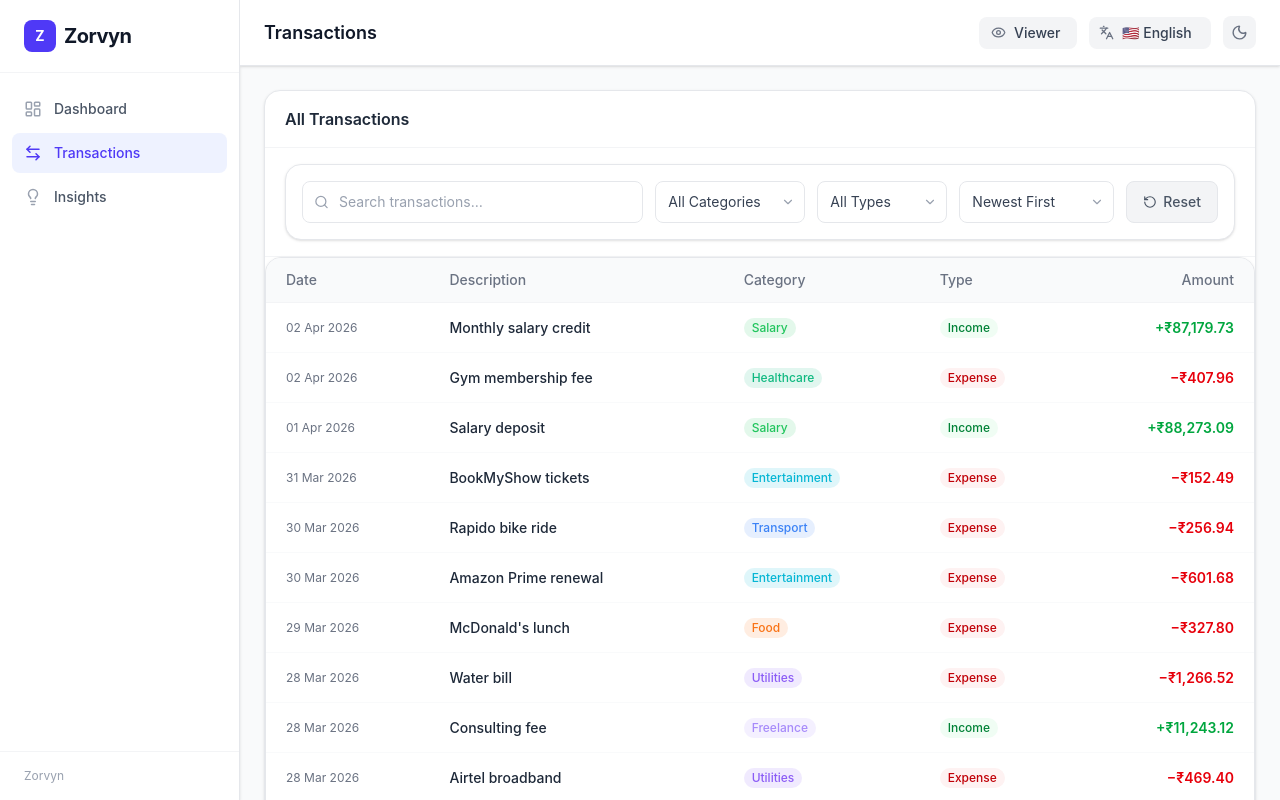
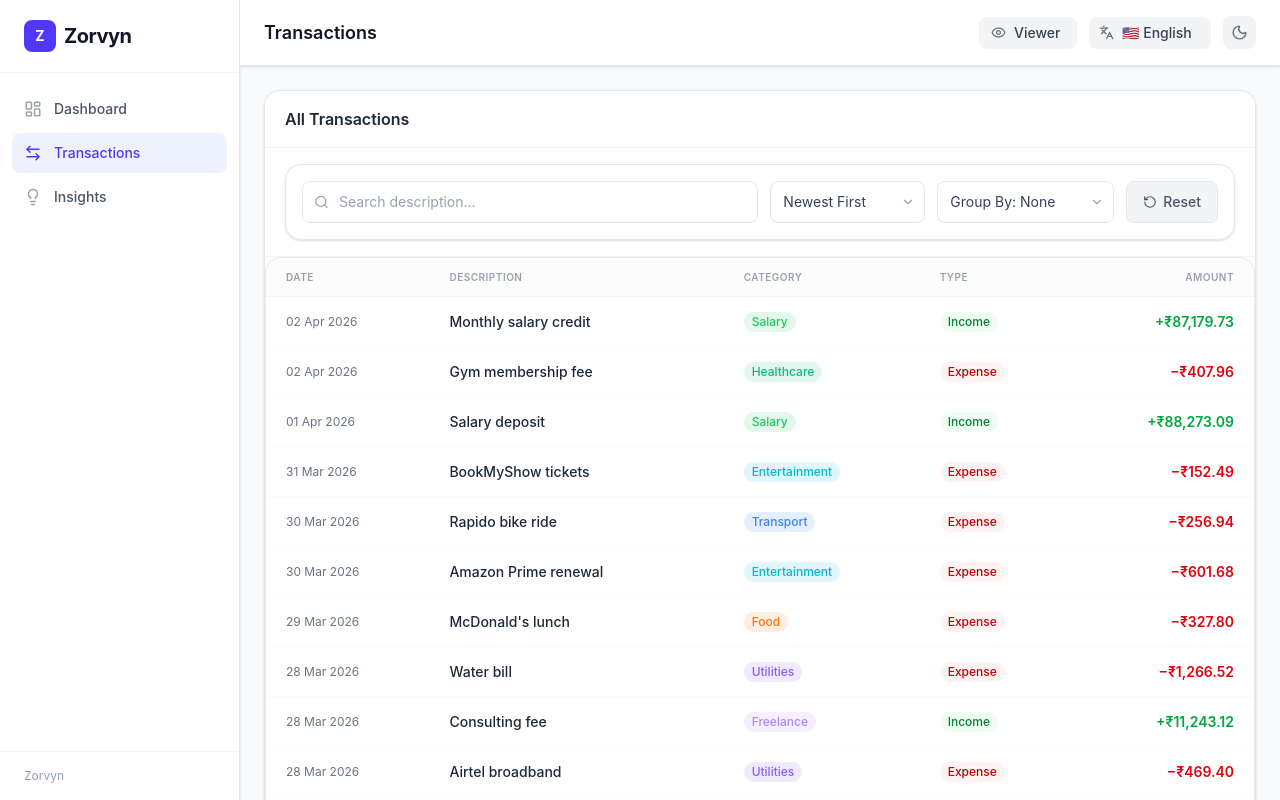
Before and after one commit to KeshavxA/Finance-Dashboard, a React (Vite) app: page / in a window 1280 px wide. Both pictures are taken after a click on the button "Transactions". Built offline with nearby package versions, Linux system fonts and the light colour scheme.

Commit message:
feat: add dynamic Group By feature (Date/Category) with multi-language support

```diff
--- a/src/components/transactions/TransactionFilters.jsx
+++ b/src/components/transactions/TransactionFilters.jsx
@@ -1,12 +1,12 @@
 import { Search, RotateCcw } from 'lucide-react';
 import useStore from '../../store/useStore';
-import { CATEGORIES } from '../../utils/helpers';
+import { CATEGORIES, TRANSLATIONS } from '../../utils/helpers';
 
 const SORT_OPTIONS = [
-    { value: 'date-desc', label: 'Newest First' },
-    { value: 'date-asc', label: 'Oldest First' },
-    { value: 'amount-desc', label: 'Highest Amount' },
-    { value: 'amount-asc', label: 'Lowest Amount' },
+    { value: 'date-desc', labelKey: 'newest' },
+    { value: 'date-asc', labelKey: 'oldest' },
+    { value: 'amount-desc', labelKey: 'highest' },
+    { value: 'amount-asc', labelKey: 'lowest' },
 ];
 
 const selectClass = `
@@ -22,12 +22,14 @@ export default function TransactionFilters() {
     const filters = useStore((s) => s.filters);
     const setFilters = useStore((s) => s.setFilters);
     const resetFilters = useStore((s) => s.resetFilters);
+    const language = useStore((s) => s.language);
+
+    const T = TRANSLATIONS[language] || TRANSLATIONS.en;
 
     return (
         <div className="bg-white dark:bg-gray-900 border border-gray-200 dark:border-gray-800 rounded-2xl p-4 shadow-sm">
             <div className="flex flex-wrap gap-3 items-end">
 
-                {/* ── Search ─────────────────────────────────────────────────────── */}
                 <div className="relative flex-1 min-w-[180px]">
                     <Search
                         size={15}
@@ -35,7 +37,7 @@ export default function TransactionFilters() {
                     />
                     <input
                         type="text"
-                        placeholder="Search transactions…"
+                        placeholder={T.search}
                         value={filters.search}
                         onChange={(e) => setFilters({ search: e.target.value })}
                         className="
@@ -49,50 +51,33 @@ export default function TransactionFilters() {
                     />
                 </div>
 
-                {/* ── Category ───────────────────────────────────────────────────── */}
-                <div className="relative min-w-[150px]">
-                    <select
-                        value={filters.category}
-                        onChange={(e) => setFilters({ category: e.target.value })}
-                        className={selectClass}
-                    >
-                        <option value="All">All Categories</option>
-                        {CATEGORIES.map((c) => (
-                            <option key={c} value={c}>{c}</option>
-                        ))}
-                    </select>
-                    <ChevronIcon />
-                </div>
-
-                {/* ── Type ───────────────────────────────────────────────────────── */}
-                <div className="relative min-w-[130px]">
-                    <select
-                        value={filters.type}
-                        onChange={(e) => setFilters({ type: e.target.value })}
-                        className={selectClass}
-                    >
-                        <option value="All">All Types</option>
-                        <option value="income">Income</option>
-                        <option value="expense">Expense</option>
-                    </select>
-                    <ChevronIcon />
-                </div>
-
-                {/* ── Sort ───────────────────────────────────────────────────────── */}
                 <div className="relative min-w-[155px]">
                     <select
                         value={filters.sortBy}
                         onChange={(e) => setFilters({ sortBy: e.target.value })}
                         className={selectClass}
                     >
-                        {SORT_OPTIONS.map(({ value, label }) => (
-                            <option key={value} value={value}>{label}</option>
-                        ))}
+                        <option value="date-desc">Newest First</option>
+                        <option value="date-asc">Oldest First</option>
+                        <option value="amount-desc">Highest Amount</option>
+                        <option value="amount-asc">Lowest Amount</option>
                     </select>
                     <ChevronIcon />
                 </div>
 
-                {/* ── Reset ──────────────────────────────────────────────────────── */}
+                <div className="relative min-w-[160px]">
+                    <select
+                        value={filters.groupBy || 'none'}
+                        onChange={(e) => setFilters({ groupBy: e.target.value })}
+                        className={selectClass}
+                    >
+                        <option value="none">{T.groupBy}: {T.none}</option>
+                        <option value="date">{T.groupBy}: {T.date}</option>
+                        <option value="category">{T.groupBy}: {T.category}</option>
+                    </select>
+                    <ChevronIcon />
+                </div>
+
                 <button
                     onClick={resetFilters}
                     className="
--- a/src/components/transactions/TransactionTable.jsx
+++ b/src/components/transactions/TransactionTable.jsx
@@ -1,8 +1,7 @@
+import React, { Fragment } from 'react';
 import { Pencil, Trash2, ReceiptText } from 'lucide-react';
 import useStore from '../../store/useStore';
-import { formatCurrency, formatDate, CATEGORY_COLORS } from '../../utils/helpers';
-
-
+import { formatCurrency, formatDate, CATEGORY_COLORS, TRANSLATIONS } from '../../utils/helpers';
 
 function CategoryBadge({ category }) {
     const color = CATEGORY_COLORS[category] ?? '#94a3b8';
@@ -15,7 +14,6 @@ function CategoryBadge({ category }) {
         </span>
     );
 }
-
 
 function TypeBadge({ type }) {
     const isIncome = type === 'income';
@@ -34,7 +32,6 @@ function TypeBadge({ type }) {
     );
 }
 
-
 function EmptyState() {
     return (
         <div className="flex flex-col items-center justify-center py-20 gap-3 text-center">
@@ -49,11 +46,91 @@ function EmptyState() {
     );
 }
 
-
 export default function TransactionTable({ transactions, onEdit }) {
     const role = useStore((s) => s.role);
     const deleteTransaction = useStore((s) => s.deleteTransaction);
+    const filters = useStore((s) => s.filters);
+    const language = useStore((s) => s.language);
     const isAdmin = role === 'admin';
+
+    const T = TRANSLATIONS[language] || TRANSLATIONS.en;
+    const groupBy = filters.groupBy || 'none';
+
+    function TransactionRow({ tx }) {
+        const isIncome = tx.type === 'income';
+        return (
+            <tr className="hover:bg-gray-50/80 dark:hover:bg-gray-800/60 transition-all duration-200 group">
+                <td className="px-5 py-3.5 whitespace-nowrap text-gray-500 dark:text-gray-400 text-xs text-center md:text-left">
+                    {formatDate(tx.date)}
+                </td>
+                <td className="px-5 py-3.5 text-gray-800 dark:text-gray-200 font-medium max-w-[220px] truncate">
+                    {tx.description}
+                </td>
+                <td className="px-5 py-3.5 whitespace-nowrap">
+                    <CategoryBadge category={tx.category} />
+                </td>
+                <td className="px-5 py-3.5 whitespace-nowrap">
+                    <TypeBadge type={tx.type} />
+                </td>
+                <td className={`px-5 py-3.5 whitespace-nowrap text-right font-semibold ${isIncome
+                    ? 'text-green-600 dark:text-green-400'
+                    : 'text-red-600  dark:text-red-400'
+                    }`}>
+                    {isIncome ? '+' : '−'}{formatCurrency(tx.amount)}
+                </td>
+                {isAdmin && (
+                    <td className="px-5 py-3.5 whitespace-nowrap">
+                        <div className="flex items-center justify-center gap-2">
+                            <button
+                                onClick={() => onEdit(tx)}
+                                className="p-1.5 rounded-lg text-gray-400 hover:text-indigo-600 hover:bg-indigo-50 dark:hover:bg-indigo-950 dark:hover:text-indigo-400 transition-colors"
+                            >
+                                <Pencil size={14} />
+                            </button>
+                            <button
+                                onClick={() => deleteTransaction(tx.id)}
+                                className="p-1.5 rounded-lg text-gray-400 hover:text-red-600 hover:bg-red-50 dark:hover:bg-red-950 dark:hover:text-red-400 transition-colors"
+                            >
+                                <Trash2 size={14} />
+                            </button>
+                        </div>
+                    </td>
+                )}
+            </tr>
+        );
+    }
+
+    const renderTableRows = () => {
+        if (groupBy === 'none') {
+            return transactions.map((tx) => <TransactionRow key={tx.id} tx={tx} />);
+        }
+
+        const groups = {};
+        transactions.forEach((tx) => {
+            let key = '';
+            if (groupBy === 'date') key = formatDate(tx.date);
+            if (groupBy === 'category') key = tx.category;
+
+            if (!groups[key]) groups[key] = [];
+            groups[key].push(tx);
+        });
+
+        return Object.entries(groups).map(([groupName, items]) => (
+            <Fragment key={groupName}>
+                <tr className="bg-gray-100/60 dark:bg-gray-800/80">
+                    <td
+                        colSpan={isAdmin ? 6 : 5}
+                        className="px-5 py-2 text-[10px] font-bold uppercase tracking-widest text-indigo-600 dark:text-indigo-400 text-left border-y border-gray-100 dark:border-gray-800"
+                    >
+                        {groupName} <span className="opacity-40">•</span> {items.length} {items.length === 1 ? T.item : T.items}
+                    </td>
+                </tr>
+                {items.map((tx) => (
+                    <TransactionRow key={tx.id} tx={tx} />
+                ))}
+            </Fragment>
+        ));
+    };
 
     return (
         <div className="bg-white dark:bg-gray-900 border border-gray-200 dark:border-gray-800 rounded-2xl shadow-sm overflow-hidden">
@@ -63,73 +140,19 @@ export default function TransactionTable({ transactions, onEdit }) {
                 <div className="overflow-x-auto">
                     <table className="w-full text-sm">
                         <thead>
-                            <tr className="border-b border-gray-100 dark:border-gray-800 bg-gray-50 dark:bg-gray-800/50">
-                                <th className="text-left px-5 py-3 font-medium text-gray-500 dark:text-gray-400 whitespace-nowrap">Date</th>
-                                <th className="text-left px-5 py-3 font-medium text-gray-500 dark:text-gray-400">Description</th>
-                                <th className="text-left px-5 py-3 font-medium text-gray-500 dark:text-gray-400 whitespace-nowrap">Category</th>
-                                <th className="text-left px-5 py-3 font-medium text-gray-500 dark:text-gray-400 whitespace-nowrap">Type</th>
-                                <th className="text-right px-5 py-3 font-medium text-gray-500 dark:text-gray-400 whitespace-nowrap">Amount</th>
+                            <tr className="border-b border-gray-100 dark:border-gray-800 bg-gray-50/50 dark:bg-gray-800/30">
+                                <th className="text-left px-5 py-3 font-semibold text-gray-400 dark:text-gray-500 whitespace-nowrap uppercase tracking-wider text-[10px]">{T.date.toUpperCase()}</th>
+                                <th className="text-left px-5 py-3 font-semibold text-gray-400 dark:text-gray-500 uppercase tracking-wider text-[10px]">DESCRIPTION</th>
+                                <th className="text-left px-5 py-3 font-semibold text-gray-400 dark:text-gray-500 whitespace-nowrap uppercase tracking-wider text-[10px]">{T.category.toUpperCase()}</th>
+                                <th className="text-left px-5 py-3 font-semibold text-gray-400 dark:text-gray-500 whitespace-nowrap uppercase tracking-wider text-[10px]">TYPE</th>
+                                <th className="text-right px-5 py-3 font-semibold text-gray-400 dark:text-gray-500 whitespace-nowrap uppercase tracking-wider text-[10px]">AMOUNT</th>
                                 {isAdmin && (
-                                    <th className="text-center px-5 py-3 font-medium text-gray-500 dark:text-gray-400 whitespace-nowrap">Actions</th>
+                                    <th className="text-center px-5 py-3 font-semibold text-gray-400 dark:text-gray-500 whitespace-nowrap uppercase tracking-wider text-[10px]">ACTIONS</th>
                                 )}
                             </tr>
                         </thead>
                         <tbody className="divide-y divide-gray-50 dark:divide-gray-800">
-                            {transactions.map((tx) => {
-                                const isIncome = tx.type === 'income';
-                                return (
-                                    <tr
-                                        key={tx.id}
-                                        className="hover:bg-gray-50/80 dark:hover:bg-gray-800/60 transition-all duration-200 group"
-                                    >
-                                        <td className="px-5 py-3.5 whitespace-nowrap text-gray-500 dark:text-gray-400 text-xs">
-                                            {formatDate(tx.date)}
-                                        </td>
-
-                                        <td className="px-5 py-3.5 text-gray-800 dark:text-gray-200 font-medium max-w-[220px] truncate">
-                                            {tx.description}
-                                        </td>
-
-
-                                        <td className="px-5 py-3.5 whitespace-nowrap">
-                                            <CategoryBadge category={tx.category} />
-                                        </td>
-
-
-                                        <td className="px-5 py-3.5 whitespace-nowrap">
-                                            <TypeBadge type={tx.type} />
-                                        </td>
-
-                                        <td className={`px-5 py-3.5 whitespace-nowrap text-right font-semibold ${isIncome
-                                            ? 'text-green-600 dark:text-green-400'
-                                            : 'text-red-600  dark:text-red-400'
-                                            }`}>
-                                            {isIncome ? '+' : '−'}{formatCurrency(tx.amount)}
-                                        </td>
-
-                                        {isAdmin && (
-                                            <td className="px-5 py-3.5 whitespace-nowrap">
-                                                <div className="flex items-center justify-center gap-2">
-                                                    <button
-                                                        onClick={() => onEdit(tx)}
-                                                        className="p-1.5 rounded-lg text-gray-400 hover:text-indigo-600 hover:bg-indigo-50 dark:hover:bg-indigo-950 dark:hover:text-indigo-400 transition-colors"
-                                                        aria-label="Edit transaction"
-                                                    >
-                                                        <Pencil size={14} />
-                                                    </button>
-                                                    <button
-                                                        onClick={() => deleteTransaction(tx.id)}
-                                                        className="p-1.5 rounded-lg text-gray-400 hover:text-red-600 hover:bg-red-50 dark:hover:bg-red-950 dark:hover:text-red-400 transition-colors"
-                                                        aria-label="Delete transaction"
-                                                    >
-                                                        <Trash2 size={14} />
-                                                    </button>
-                                                </div>
-                                            </td>
-                                        )}
-                                    </tr>
-                                );
-                            })}
+                            {renderTableRows()}
                         </tbody>
                     </table>
                 </div>
--- a/src/store/useStore.js
+++ b/src/store/useStore.js
@@ -7,6 +7,7 @@ const DEFAULT_FILTERS = {
     category: 'All',
     type: 'All',
     sortBy: 'date-desc',
+    groupBy: 'none',
 };
 
 const useStore = create(
--- a/src/utils/helpers.js
+++ b/src/utils/helpers.js
@@ -1,5 +1,3 @@
-
-
 const _currencyFormatter = new Intl.NumberFormat('en-IN', {
     style: 'currency',
     currency: 'INR',
@@ -7,22 +5,10 @@ const _currencyFormatter = new Intl.NumberFormat('en-IN', {
     maximumFractionDigits: 2,
 });
 
-/**
- * Format a number as Indian Rupee currency.
- * @param {number} amount
- * @returns {string}  e.g. "₹1,20,450.00"
- */
 export function formatCurrency(amount) {
     return _currencyFormatter.format(amount);
 }
 
-
-
-/**
- * Format a yyyy-MM-dd date string to "02 Apr 2026" style.
- * @param {string} dateStr
- * @returns {string}
- */
 export function formatDate(dateStr) {
     const [year, month, day] = dateStr.split('-').map(Number);
     const date = new Date(year, month - 1, day);
@@ -32,72 +18,43 @@ export function formatDate(dateStr) {
         year: 'numeric',
     });
 }
+
 export const CATEGORIES = [
-    'Salary',
-    'Freelance',
-    'Food',
-    'Transport',
-    'Shopping',
-    'Healthcare',
-    'Entertainment',
-    'Utilities',
+    'Salary', 'Freelance', 'Food', 'Transport', 'Shopping', 'Healthcare', 'Entertainment', 'Utilities',
 ];
 
-
 export const CATEGORY_COLORS = {
-    Salary: '#22c55e',
-    Freelance: '#a78bfa',
-    Food: '#f97316',
-    Transport: '#3b82f6',
-    Shopping: '#ec4899',
-    Healthcare: '#10b981',
-    Entertainment: '#06b6d4',
-    Utilities: '#8b5cf6',
+    Salary: '#22c55e', Freelance: '#a78bfa', Food: '#f97316', Transport: '#3b82f6',
+    Shopping: '#ec4899', Healthcare: '#10b981', Entertainment: '#06b6d4', Utilities: '#8b5cf6',
 };
 
 export const TRANSLATIONS = {
     en: {
-        dashboard: 'Dashboard',
-        transactions: 'Transactions',
-        insights: 'Insights',
-        balance: 'Total Balance',
-        income: 'Total Income',
-        expenses: 'Total Expenses',
-        add: 'Add Transaction',
-        export: 'Export',
-        search: 'Search description...',
+        dashboard: 'Dashboard', transactions: 'Transactions', insights: 'Insights',
+        balance: 'Total Balance', income: 'Total Income', expenses: 'Total Expenses',
+        add: 'Add Transaction', export: 'Export', search: 'Search description...',
+        groupBy: 'Group By', none: 'None', date: 'Date', category: 'Category',
+        items: 'items', item: 'item'
     },
     hi: {
-        dashboard: 'डैशबोर्ड',
-        transactions: 'लेनदेन',
-        insights: 'इनसाइट्स',
-        balance: 'कुल शेष',
-        income: 'कुल आय',
-        expenses: 'कुल खर्च',
-        add: 'लेनदेन जोड़ें',
-        export: 'निर्यात',
-        search: 'विवरण खोजें...',
+        dashboard: 'डैशबोर्ड', transactions: 'लेनदेन', insights: 'इनसाइट्स',
+        balance: 'कुल शेष', income: 'कुल आय', expenses: 'कुल खर्च',
+        add: 'लेनदेन जोड़ें', export: 'निर्यात', search: 'विवरण खोजें...',
+        groupBy: 'समूहबद्ध करें', none: 'कोई नहीं', date: 'तिथि', category: 'श्रेणी',
+        items: 'आइटम', item: 'आइटम'
     },
     es: {
-        dashboard: 'Tablero',
-        transactions: 'Transacciones',
-        insights: 'Perspectivas',
-        balance: 'Balance Total',
-        income: 'Ingresos Totales',
-        expenses: 'Gastos Totales',
-        add: 'Añadir Transacción',
-        export: 'Exportar',
-        search: 'Buscar descripción...',
+        dashboard: 'Tablero', transactions: 'Transacciones', insights: 'Perspectivas',
+        balance: 'Balance Total', income: 'Ingresos Totales', expenses: 'Gastos Totales',
+        add: 'Añadir Transacción', export: 'Exportar', search: 'Buscar descripción...',
+        groupBy: 'Agrupar por', none: 'Ninguno', date: 'Fecha', category: 'Categoría',
+        items: 'elementos', item: 'elemento'
     },
     nl: {
-        dashboard: 'Dashboard',
-        transactions: 'Transacties',
-        insights: 'Inzichten',
-        balance: 'Totaal Saldo',
-        income: 'Totale Inkomsten',
-        expenses: 'Totale Uitgaven',
-        add: 'Transactie Toevoegen',
-        export: 'Exporteren',
-        search: 'Beschrijving zoeken...',
+        dashboard: 'Dashboard', transactions: 'Transacties', insights: 'Inzichten',
+        balance: 'Totaal Saldo', income: 'Totale Inkomsten', expenses: 'Totale Uitgaven',
+        add: 'Transactie Toevoegen', export: 'Exporteren', search: 'Beschrijving zoeken...',
+        groupBy: 'Groeperen op', none: 'Geen', date: 'Datum', category: 'Categorie',
+        items: 'items', item: 'item'
     },
 };
```
